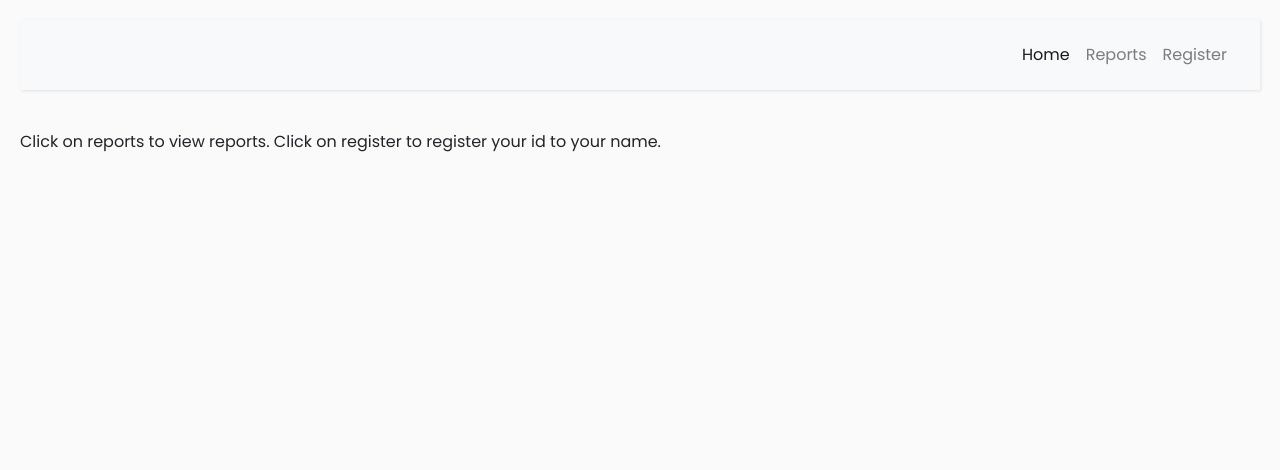
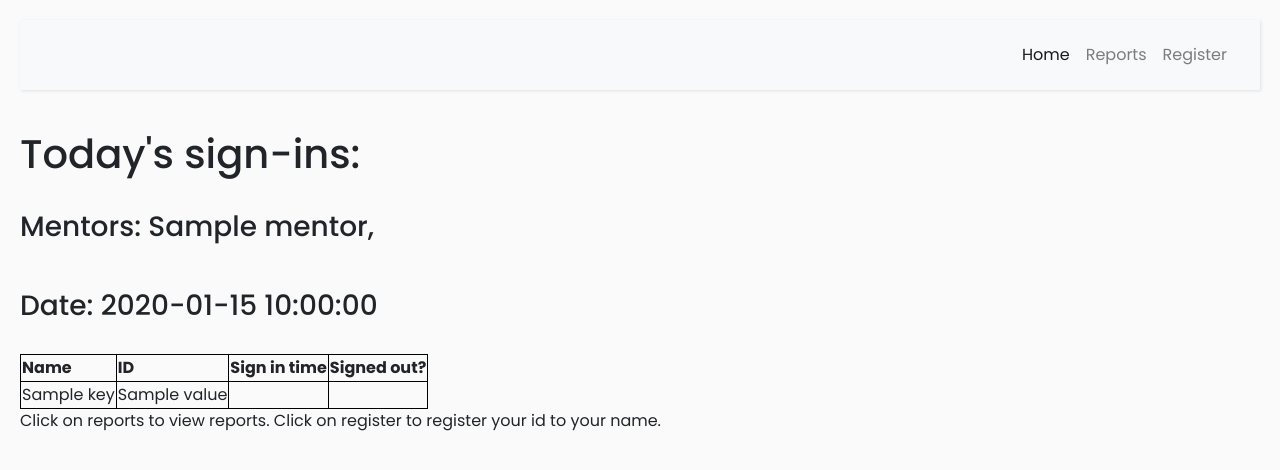
Before and after one commit to ElementalAlly/attendanceProject, a FastAPI app: template attendancetracker/templates/home.html in a window 1280 px wide. Shown: the top 470 px of the page. Run offline with FastAPI, Linux system fonts and the light colour scheme; the template is opened without the code that fills it: most values are stand-ins (such as "Sample title", 1, 10 or a date in 2020); some libraries are stand-ins or nearby versions.

Commit message:
Home sign in sheet

```diff
--- a/attendancetracker/app/main.py
+++ b/attendancetracker/app/main.py
@@ -35,7 +35,45 @@ def calc_date(date1, date2):
 
 @app.get("/", response_class=HTMLResponse)
 def home_get(request: Request):
-    return templates.TemplateResponse("home.html", {"request": request})
+    today = datetime.datetime.now()
+    today = today.strftime("%Y-%m-%d")
+    print(today)
+    name_ind = 0
+    role_ind = 1
+    id_ind = 2
+    sign_in_time_ind = 3
+    time_today_ind = 4
+    data = []
+    mentors = []
+    connection = pymysql.connect(host="localhost",
+                                 user=LOCAL_USER,
+                                 password=LOCAL_PASSWORD,
+                                 database="attendancedb")
+    with connection:
+        with connection.cursor() as cursor:
+            query = f"""SELECT
+            registry.memberName,
+            registry.mentor,
+            signinsheet.personID,
+            signinsheet.signInTime,
+            signinsheet.timeToday
+            FROM
+            signinsheet
+            LEFT JOIN registry USING(personID)
+            WHERE DATE(signInTime) = '{today}'
+            ORDER BY signInTime;"""
+            cursor.execute(query)
+            raw_data = list(cursor.fetchall())
+    for entry in raw_data:
+        if entry[time_today_ind]:
+            signed_out = "yes"
+        else:
+            signed_out = "no"
+        data.append([entry[name_ind], entry[id_ind], entry[sign_in_time_ind].strftime("%H:%M:%S"), signed_out])
+        if entry[role_ind]:
+            mentors.append(entry[name_ind])
+    mentors = list(dict.fromkeys(mentors))
+    return templates.TemplateResponse("home.html", {"request": request, "data": data, "mentors": mentors, "today": today})
 
 
 @app.get("/register", response_class=HTMLResponse)
@@ -147,9 +185,10 @@ async def admin_home(request: Request):
 @app.get("/admin/report", response_class=HTMLResponse)
 async def admin_report(request: Request):
     name_ind = 0
-    id_ind = 1
-    sign_in_time_ind = 2
-    time_today_ind = 3
+    role_id = 1
+    id_ind = 2
+    sign_in_time_ind = 3
+    time_today_ind = 4
     from_date, to_date = calc_date(None, None)
     connection = pymysql.connect(host="localhost",
                                  user=LOCAL_USER,
@@ -160,6 +199,7 @@ async def admin_report(request: Request):
         with connection.cursor() as cursor:
             query = f"""SELECT
             registry.memberName,
+            registry.mentor,
             signinsheet.personID,
             signinsheet.signInTime,
             signinsheet.timeToday
@@ -170,14 +210,17 @@ async def admin_report(request: Request):
             ORDER BY signInTime;"""
             cursor.execute(query)
             for row in cursor:
+                role = "student"
+                if row[role_id]:
+                    role = "mentor"
                 if row[time_today_ind]:
                     try:
-                        data[(row[name_ind], row[id_ind])].append([row[sign_in_time_ind], row[time_today_ind]/3600])
-                        data[(row[name_ind], row[id_ind])][0] += row[time_today_ind]/3600
+                        data[(row[name_ind], row[id_ind], role)].append([row[sign_in_time_ind], row[time_today_ind]/3600])
+                        data[(row[name_ind], row[id_ind], role)][0] += row[time_today_ind]/3600
                     except KeyError:
-                        data[(row[name_ind], row[id_ind])] = [0]
-                        data[(row[name_ind], row[id_ind])].append([row[sign_in_time_ind], row[time_today_ind]/3600])
-                        data[(row[name_ind], row[id_ind])][0] += row[time_today_ind]/3600
+                        data[(row[name_ind], row[id_ind], role)] = [0]
+                        data[(row[name_ind], row[id_ind], role)].append([row[sign_in_time_ind], row[time_today_ind]/3600])
+                        data[(row[name_ind], row[id_ind], role)][0] += row[time_today_ind]/3600
     return templates.TemplateResponse('adminReports.html', context={"request": request, "data": data})
 
 
@@ -187,6 +230,8 @@ async def admin_csv(request: Request):
     total_times = {}
     id_ind = 1
     name_ind = 0
+    role_id = 2
+    sign_in_time_ind = 2
     time_today_ind = 3
     from_date, to_date = calc_date(None, None)
     connection = pymysql.connect(host="localhost",
@@ -195,7 +240,7 @@ async def admin_csv(request: Request):
                                  database="attendancedb")
     with connection:
         with connection.cursor() as cursor:
-            query = "SELECT memberName, personID FROM registry;"
+            query = "SELECT memberName, personID, mentor FROM registry;"
             cursor.execute(query)
             registry = cursor.fetchall()
             for entry in registry:
@@ -211,17 +256,20 @@ async def admin_csv(request: Request):
             WHERE signInTime > '{from_date}' AND signInTime < '{to_date}'
             ORDER BY signInTime;"""
             cursor.execute(query)
-            data = list(cursor.fetchall())
-            for i in range(len(data)):
-                data[i][time_today_ind] /= 60
+            raw_data = list(cursor.fetchall())
+            for i in range(len(raw_data)):
+                data.append((raw_data[i][name_ind], raw_data[i][id_ind], raw_data[i][sign_in_time_ind].strftime("%m/%d/%Y"), raw_data[i][sign_in_time_ind].strftime("%H:%M:%S"), raw_data[i][time_today_ind] / 60))
                 try:
-                    total_times[data[i][id_ind]] += data[i][time_today_ind]
+                    total_times[raw_data[i][id_ind]] += raw_data[i][time_today_ind]
                 except KeyError:
-                    total_times[data[i][id_ind]] = data[i][time_today_ind]
-            data.append([None, None, None, None])
-            data.append(["Registered ID", "Registered Name", "Total Time", None])
+                    total_times[raw_data[i][id_ind]] = raw_data[i][time_today_ind]
+            data.append([None, None, None, None, None])
+            data.append(["Registered ID", "Registered Name", "Total Time", "Role", None])
             for i in range(len(registry)):
-                data.append([registry[i][id_ind], registry[i][name_ind], total_times[registry[i][id_ind]], None])
+                role = "student"
+                if registry[i][role_id]:
+                    role = "mentor"
+                data.append([registry[i][id_ind], registry[i][name_ind], total_times[registry[i][id_ind]], role, None])
     data_stream = io.StringIO()
     report = csv.writer(data_stream)
     for row in data:
--- a/attendancetracker/templates/adminReports.html
+++ b/attendancetracker/templates/adminReports.html
@@ -11,7 +11,7 @@
 {% block page_content %}
 
 {% for key, value in data.items() %}
-<h2>{{key[0]}}'s (id: {{key[1]}}) total hours: {{value[0]}}<h2>
+<h2>{{key[0]}}'s (id: {{key[1]}}, role: {{key[2]}}) total hours: {{value[0]}}<h2>
 <canvas id='{{key[0]}}' style="width:100%;max-width:400px"></canvas>
 <script>
 
--- a/attendancetracker/templates/home.html
+++ b/attendancetracker/templates/home.html
@@ -5,10 +5,39 @@
 
 {% block head %}
 {{ super() }}
-
+<style>
+table, th, td {
+  border: 1px solid black;
+}
+</style>
 {% endblock %}
 
 {% block page_content %}
+<h1>Today's sign-ins: </h1> <br>
+<h3>Mentors:
+    {% for name in mentors %}
+    {{name}},
+    {% endfor %}
+</h3>
+<pre>     </pre>
+<h3>Date: {{today}}</h3>
+<br>
+<table>
+   <tr>
+      <th>Name</th>
+      <th>ID</th>
+      <th>Sign in time</th>
+      <th>Signed out?</th>
+   </tr>
+   {% for entry in data %}
+   <tr>
+      <td>{{entry[0]}}</td>
+      <td>{{entry[1]}}</td>
+      <td>{{entry[2]}}</td>
+      <td>{{entry[3]}}</td>
+   </tr>
+   {% endfor %}
+</table>
 Click on reports to view reports.
 Click on register to register your id to your name.
 {% endblock %}
```
